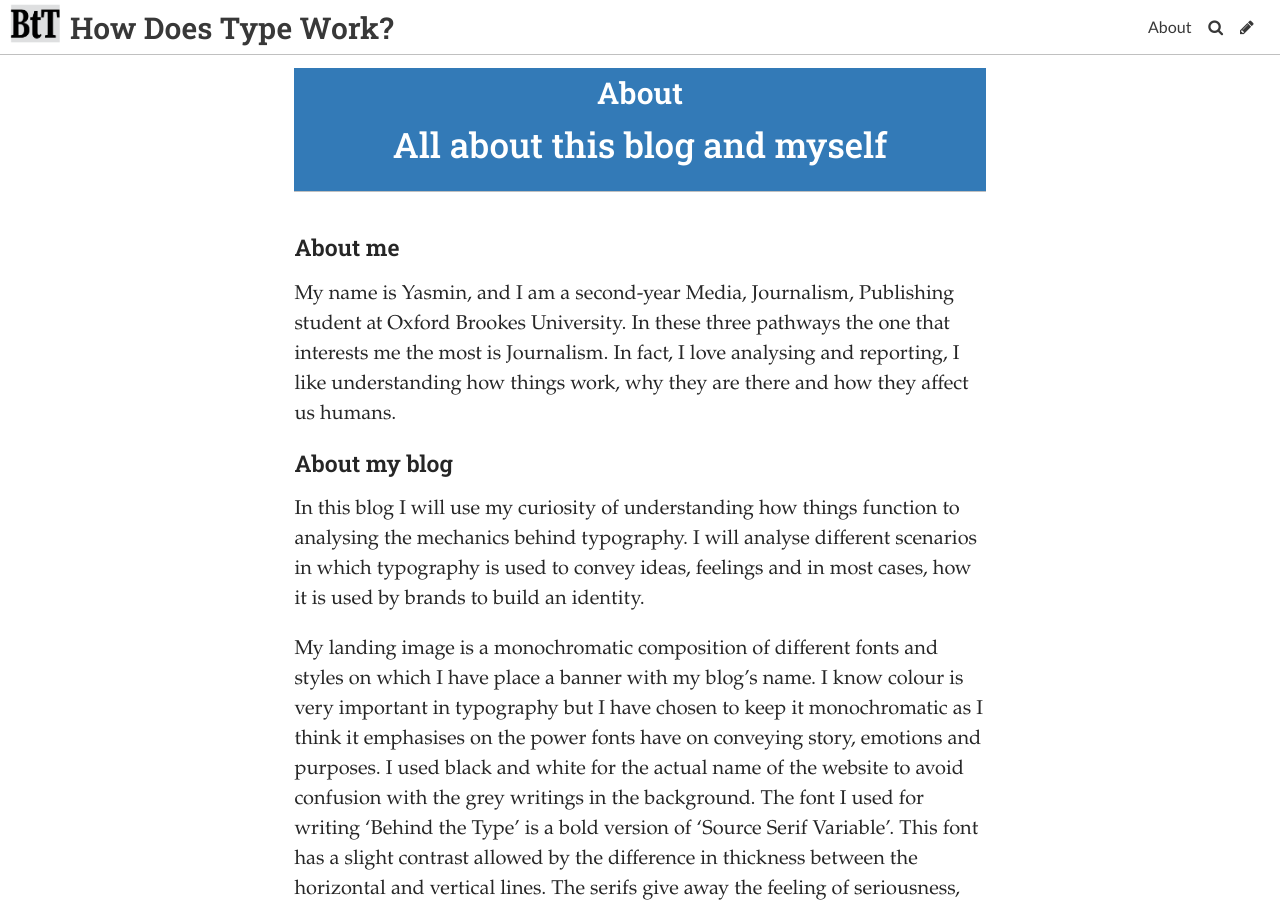
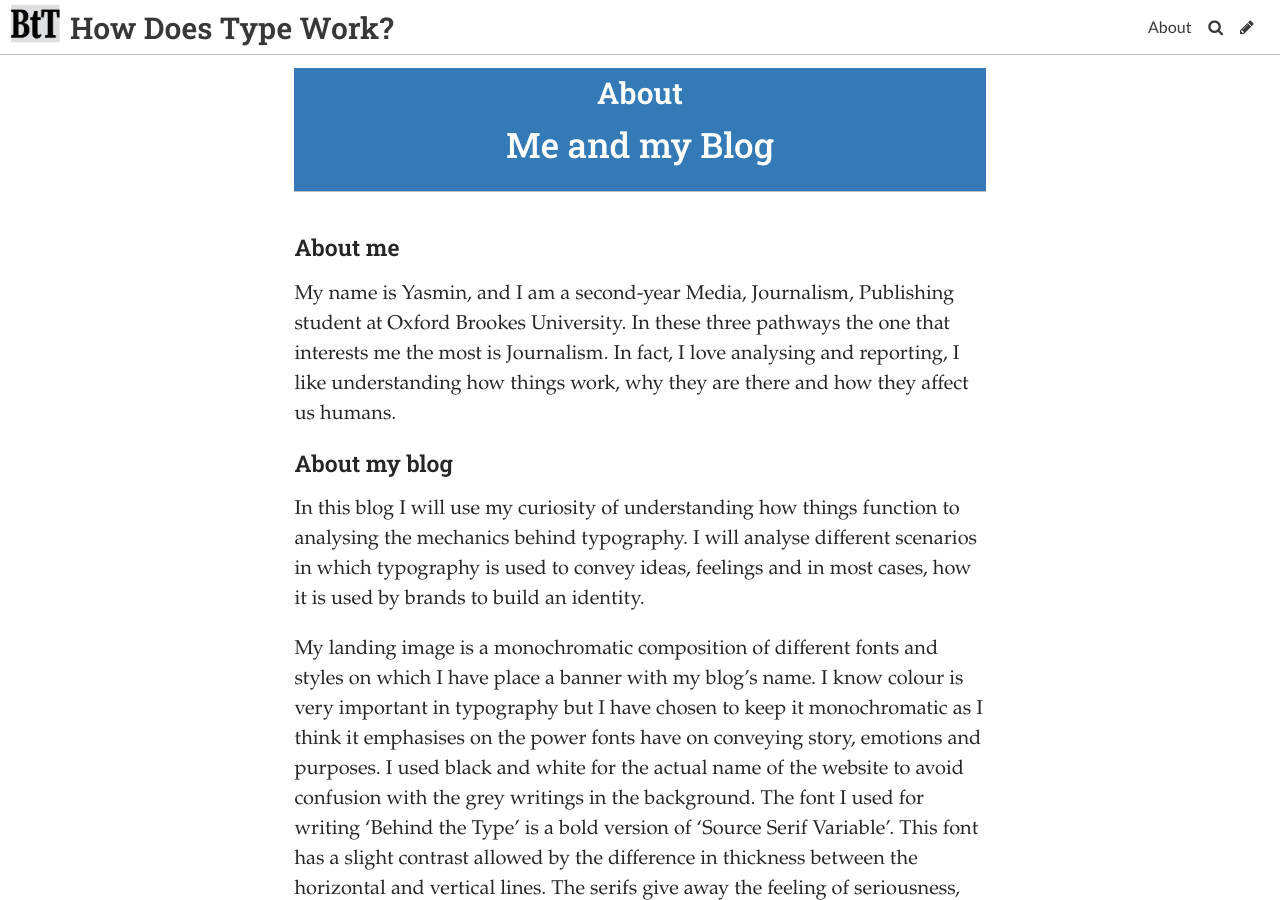
Before and after one commit to Yaz1501/BehindTheType, a Jekyll site: the page built from pages/about.md, in a window 1280 px wide and 900 px high. Built offline with Jekyll 4.4.1, drawn with Linux system fonts in a browser that asks for light colours; some web fonts are replaced.

Commit message:
Update Page “about”

```diff
--- a/pages/about.md
+++ b/pages/about.md
@@ -1,7 +1,7 @@
 ---
 layout: page
 title: About
-subtitle: "All about this blog and myself "
+subtitle: Me and my Blog
 permalink: /about/
 date: 2020-06-29T15:36:12.231Z
 header_feature_image: ""
```
